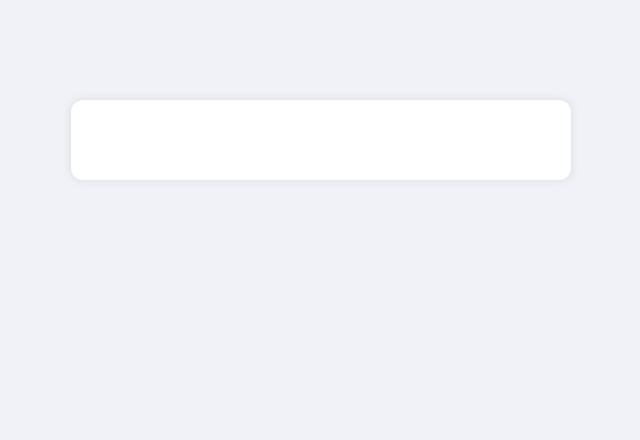
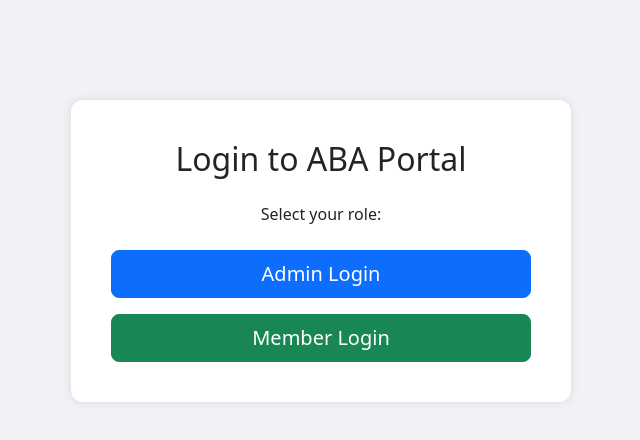
Before and after one commit to angelo426/aba-current-members, a plain HTML site: page login.html in a window 1280 px wide. Shown: the whole page, without its empty margins (319-959 px from the left). Drawn offline with nearby package versions, Linux system fonts and the light colour scheme.

Commit message:
Update login.html

```diff
--- a/login.html
+++ b/login.html
@@ -23,4 +23,14 @@
 <body>
 
 <div class="login-box">
-  <h2
+  <h2 class="mb-4">Login to ABA Portal</h2>
+  <p class="mb-4">Select your role:</p>
+
+  <div class="d-grid gap-3">
+    <a href="executive-dashboard.html" class="btn btn-primary btn-lg">Admin Login</a>
+    <a href="member-dashboard.html" class="btn btn-success btn-lg">Member Login</a>
+  </div>
+</div>
+
+</body>
+</html>
```
